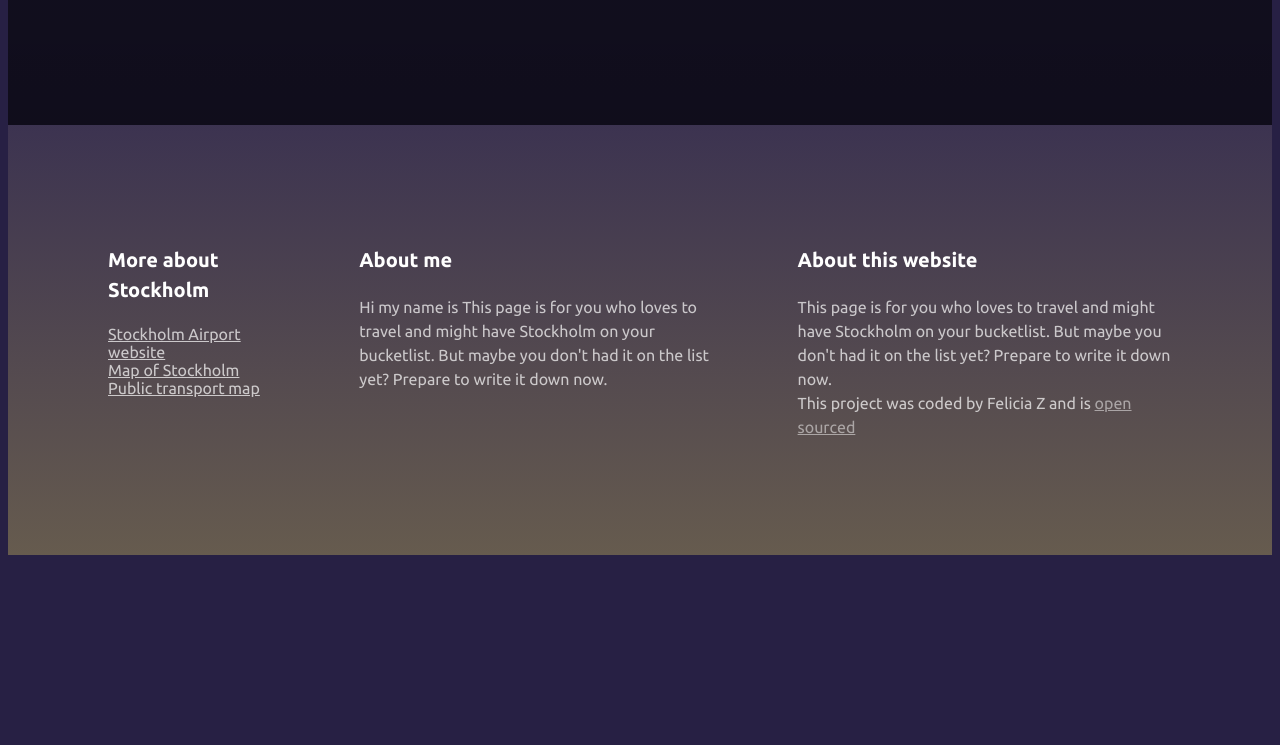
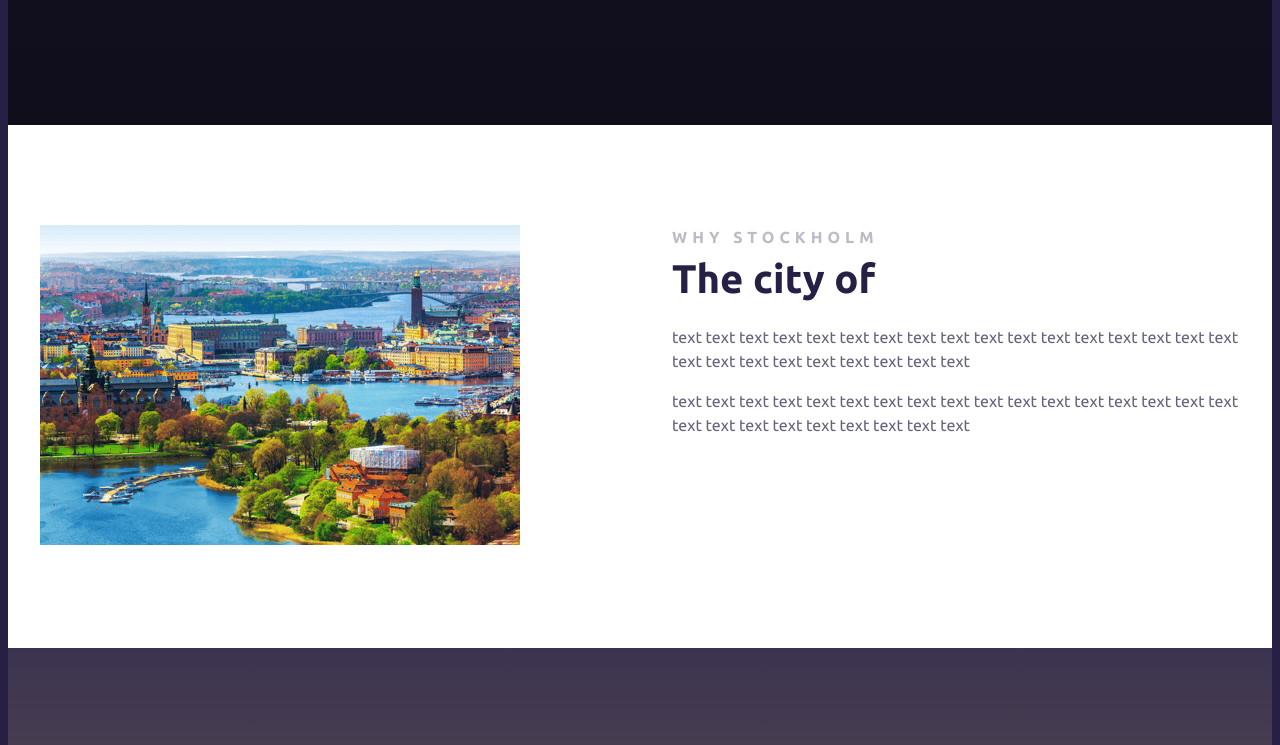
Before and after one commit to FellanZ/yarn-project, a plain HTML site: page index.html in a window 1280 px wide. Shown: the part 620-1365 px from the top of the page. Before the commit the page ends 1183 px from the top, so only its background shows below. Drawn offline with Linux system fonts and the light colour scheme; a web font is replaced by a local one.

Commit message:
Added main section

```diff
--- a/index.html
+++ b/index.html
@@ -20,8 +20,31 @@
         <h2>Capital city o Sweden</h2>
         <a href="#more">Learn more</a>
       </header>
+      <main>
+        <section class="grid grid-2-colums">
+          <div>
+            <img
+              src="images/view_1.png"
+              alt="Stockholm buildings"
+              class="img-responsive"
+            />
+          </div>
+          <div>
+            <h2>Why Stockholm</h2>
+            <h3>The city of</h3>
+            <p>
+              text text text text text text text text text text text text text
+              text text text text text text text text text text text text text
+            </p>
+            <p>
+              text text text text text text text text text text text text text
+              text text text text text text text text text text text text text
+            </p>
+          </div>
+        </section>
+      </main>
       <footer>
-        <section class="grid">
+        <section class="grid grid-3-columns-with-first-narrow">
           <div>
             <h3>More about Stockholm</h3>
             <ul>
--- a/src/styles.css
+++ b/src/styles.css
@@ -1,12 +1,6 @@
 body {
   font-family: "ubuntu", sans-serif;
   background: #272044;
-}
-
-section {
-  max-width: 1200px;
-  margin: 0 auto;
-  padding: 100px;
 }
 
 .container {
@@ -16,9 +10,27 @@ section {
 
 .grid {
   display: grid;
-  grid-template-columns: 1fr 2fr 2fr;
   grid-gap: 64px;
 }
+
+.img-responsive {
+  max-width: 100%;
+}
+
+.grid-2-colums {
+  grid-template-columns: 1fr 1fr;
+}
+
+.grid-3-columns-with-first-narrow {
+  grid-template-columns: 1fr 1fr 2fr;
+}
+
+section {
+  max-width: 1200px;
+  margin: 0 auto;
+  padding: 100px 0;
+}
+
 header {
   background-image: linear-gradient(rgba(0, 0, 0, 0.4), rgba(0, 0, 0, 0.6)),
     url("../images/sthlm_1.jpg");
@@ -66,6 +78,38 @@ header a {
   background: white;
 }
 
+main {
+  background-color: white;
+}
+
+main h2 {
+  font-weight: 700;
+  font-size: 16px;
+  line-height: 1.5;
+  margin: 0;
+  letter-spacing: 5px;
+  color: #272044;
+  opacity: 0.3;
+  text-transform: uppercase;
+}
+
+main h3 {
+  font-weight: 700;
+  font-size: 40px;
+  line-height: 1.5;
+  color: #272044;
+  margin: 0;
+}
+
+main p {
+  font-style: normal;
+  font-weight: 400;
+  font-size: 16px;
+  line-height: 1.5;
+  color: #272044;
+  opacity: 0.7;
+}
+
 footer {
   color: white;
   background-color: bisque;
@@ -74,7 +118,6 @@ footer {
 
   background-repeat: no-repeat;
   background-size: cover;
-  padding: 100 px 0;
 }
 
 footer h3 {
@@ -121,4 +164,13 @@ footer a {
   header h3 {
     font-size: 12px;
   }
+
+  .grid {
+    grid-template-columns: 1fr;
+    grid-gap: 32px;
+  }
+
+  section {
+    padding: 30px;
+  }
 }
```
Also changed, not shown: images/sthlm_2.jpg (added), images/view_1.png (added), 1 other file.
